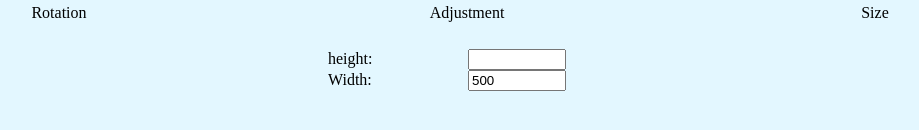
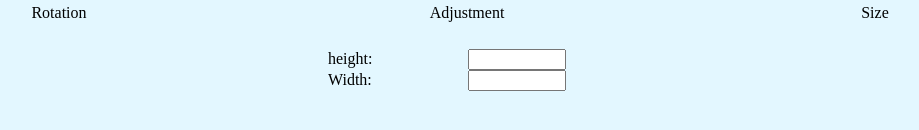
Before and after one commit to diegoDev98/imigix, a React (Create React App) app: page / in a window 1280 px wide. Both pictures are taken after a click on the item "Size". Shown: the part 418-548 px from the top of the page, without its empty margins (193-1112 px from the left). Built offline with nearby package versions, Linux system fonts and the light colour scheme.

Commit message:
fixed width bug

```diff
--- a/src/Components/Filters.js
+++ b/src/Components/Filters.js
@@ -73,7 +73,7 @@ export default function Filters(props) {
                 </div>
             <div className="width">
                     <label htmlFor="w">Width:</label>
-                    <input type="number" value="500" min="0" max="1980" id="w" onChange={handleUrl}/>
+                    <input type="number"  min="0" max="1980" id="w" onChange={handleUrl}/>
                 </div>
             </div>
 
```
